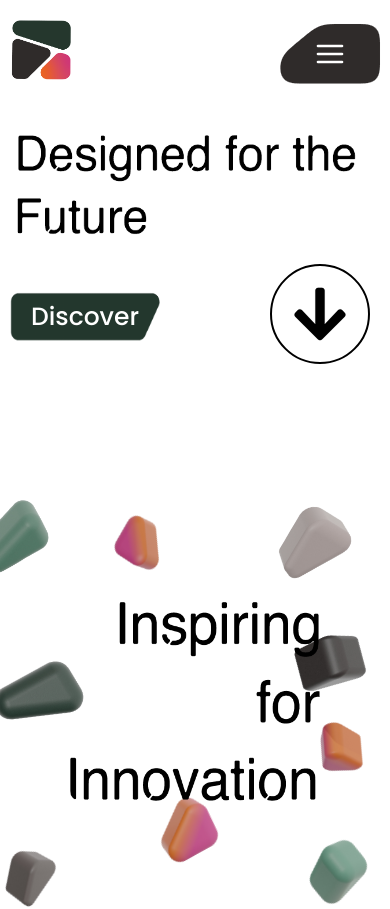
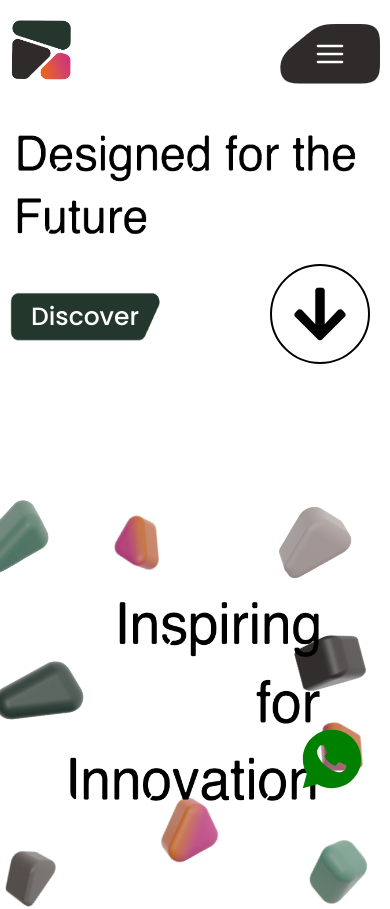
Before and after one commit to Ganeshshinde-2003/PURU-s-Website, a Next.js app: page / in a window 390 px wide. Shown: the top 909 px of the page. Built offline with nearby package versions, Linux system fonts and the light colour scheme.

Commit message:
created the wahtsapp icon

```diff
--- a/src/compenents/Navbar/Navbar.jsx
+++ b/src/compenents/Navbar/Navbar.jsx
@@ -6,6 +6,7 @@ import Image from "next/image";
 import { FiMenu } from "react-icons/fi";
 import Link from "next/link";
 import Logo from "../../../public/logo.png";
+import { RiWhatsappFill } from "react-icons/ri";
 
 function Navbar() {
   const [activeLink, setActiveLink] = useState();
@@ -184,6 +185,11 @@ function Navbar() {
           </Link>
         </div>
       </div>
+      <div className={styles.linkwhatsapp}>
+        <Link href="https://wa.me/9967760336" target="_blank">
+          <RiWhatsappFill className={styles.insta} />
+        </Link>
+      </div>
     </div>
   );
 }
--- a/src/compenents/Navbar/navbar.module.css
+++ b/src/compenents/Navbar/navbar.module.css
@@ -21,10 +21,12 @@
   width: 0;
   height: 4px;
   /* Increase the thickness of the line */
-  background: linear-gradient(180deg,
-      #d03a71 0%,
-      #e86026 100%,
-      rgba(119, 205, 216, 0) 100%);
+  background: linear-gradient(
+    180deg,
+    #d03a71 0%,
+    #e86026 100%,
+    rgba(119, 205, 216, 0) 100%
+  );
   background-size: 100% 4px;
   /* Match the width and height of the underline */
   background-repeat: no-repeat;
@@ -212,3 +214,39 @@
     width: auto;
   }
 }
+
+.linkwhatsapp {
+  position: fixed;
+  right: 6%;
+  top: 78%;
+  z-index: 100;
+  height: 150px;
+  width: 150px;
+  display: flex;
+  align-items: center;
+  justify-content: center;
+  border-radius: 50%;
+  background-color: white;
+  box-shadow: 0 0 10px rgba(0, 0, 0, 1);
+}
+.linkwhatsapp a {
+  color: green;
+  font-size: 80px;
+}
+@media (max-width: 800px) {
+  .linkwhatsapp {
+    top: 65%;
+  }
+}
+@media (max-width: 500px) {
+  .linkwhatsapp {
+    top: 85%;
+    width: auto;
+    height: auto;
+    background-color: transparent;
+    box-shadow: none;
+  }
+  .linkwhatsapp a {
+    font-size: 70px;
+  }
+}
```
